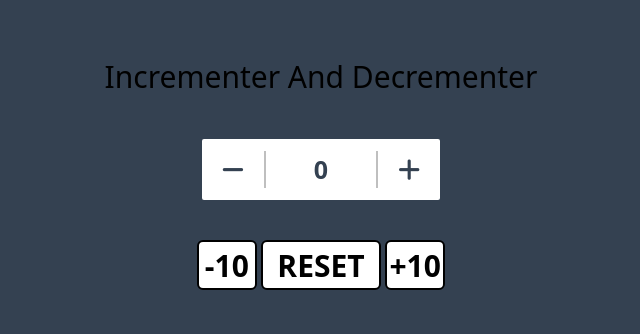
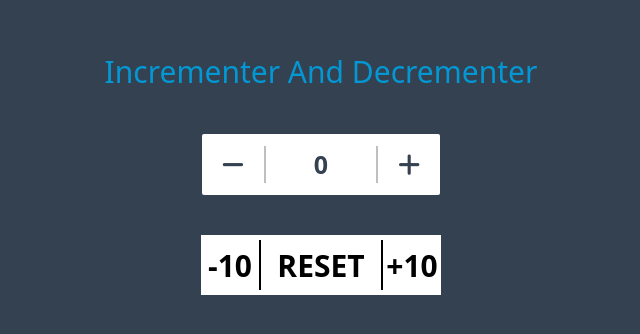
Before and after one commit to HuSTLeR1709/incNdec, a plain HTML site: page index.html in a window 1280 px wide. Shown: the part 228-562 px from the top of the page, without its empty margins (319-959 px from the left). Drawn offline with nearby package versions, Linux system fonts and the light colour scheme.

Commit message:
buttons added

```diff
--- a/index.html
+++ b/index.html
@@ -8,30 +8,25 @@
 </head>
 <body>
     <div class="w-[100vw] h-[100vh] flex flex-col items-center justify-center bg-[#344151] gap-10">
-        <div class="text-[30px] text-[#0398d4 font-medium]">Incrementer And Decrementer</div>
+        <div class="text-[30px] text-[#0398d4] font-medium]">Incrementer And Decrementer</div>
         <div class="bg-white flex text-[25px] text-[#344151] rounded-sm gap-12 p-3 px-5">
                 <button onclick="decrement()" class="border-r-2 border-[#bfbfbf] pr-5">
-                    <i class="fa-solid fa-minus">
-
-                    </i>
-
+                    <i class="fa-solid fa-minus"></i>
                 </button>
                 <div id="value" class="font-bold">
                     0
                 </div>
                 <button onclick="increment()"  class="border-l-2 border-[#bfbfbf] pl-5">
-                    <i class="fa-solid fa-plus">
-
-                    </i>
+                    <i class="fa-solid fa-plus"></i>
                 </button>
 
             </div>
-            <div>
-                <button onclick="minusten()" class="border-2 border-black h-[50px] w-[60px] bg-white rounded-md text-[30px] font-semibold ">-10</button>
-                <button onclick="reset()" class="border-2 border-black h-[50px] w-[120px] rounded-md bg-white text-[30px] font-semibold" >
+            <div class="bg-white flex h-[60px] items-center">
+                <button onclick="minusten()" class="border-r-2 border-black h-[50px] w-[60px] bg-white text-[30px] font-semibold">-10</button>
+                <button onclick="reset()" class=" h-[50px] w-[120px] rounded-md bg-white text-[30px] font-semibold" >
                     RESET
                 </button>
-                <button onclick="plusten()" class="border-2 border-black h-[50px] w-[60px] bg-white rounded-md text-[30px] font-semibold ">+10</button>
+                <button onclick="plusten()" class="border-l-2 border-black h-[50px] w-[60px] bg-white  text-[30px] font-semibold ">+10</button>
             </div>
         </div>
         <script src="https://kit.fontawesome.com/cadca7bdc7.js" crossorigin="anonymous"></script>
```
